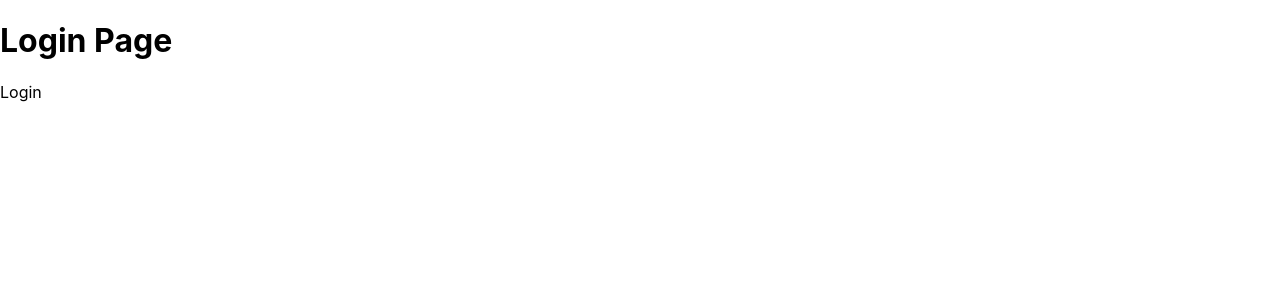
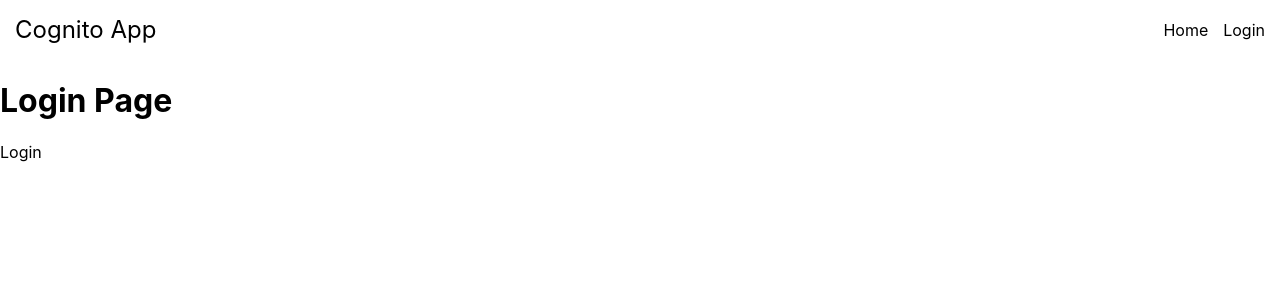
Before and after one commit to thecallum/blog-oauth, a Next.js app: page /login in a window 1280 px wide. Shown: the top 300 px of the page. Built offline with nearby package versions, Linux system fonts and the light colour scheme; no server answers.

Commit message:
Add header

```diff
--- a/pages/_app.js
+++ b/pages/_app.js
@@ -1,5 +1,5 @@
 import "../styles/globals.css";
-
+import Link from "next/link";
 import { CognitoJwtVerifier } from "aws-jwt-verify";
 import {
   getCookie as nextGetCookie,
@@ -9,8 +9,43 @@ import {
 const COOKIE_NAME = "ACCESS_TOKEN";
 const REFRESH_COOKIE_NAME = "REFRESH_TOKEN";
 
+const Header = () => (
+  <div
+    style={{
+      padding: "15px 15px",
+      borderBottom: "1px solid white",
+      display: "flex",
+      justifyContent: "space-between",
+      alignItems: "center",
+    }}
+  >
+    <h2
+      style={{
+        margin: 0,
+        padding: 0,
+        fontWeight: "normal",
+      }}
+    >
+      Cognito App
+    </h2>
+    <ul style={{ margin: 0, padding: 0, display: "flex" }}>
+      <li style={{ display: "block", marginRight: "15px" }}>
+        <Link href="/">Home</Link>
+      </li>
+      <li style={{ display: "block" }}>
+        <Link href="/login">Login</Link>
+      </li>
+    </ul>
+  </div>
+);
+
 function MyApp({ Component, pageProps }) {
-  return <Component {...pageProps} />;
+  return (
+    <>
+      <Header />
+      <Component {...pageProps} />
+    </>
+  );
 }
 
 MyApp.getInitialProps = async ({ ctx, router }) => {
```
